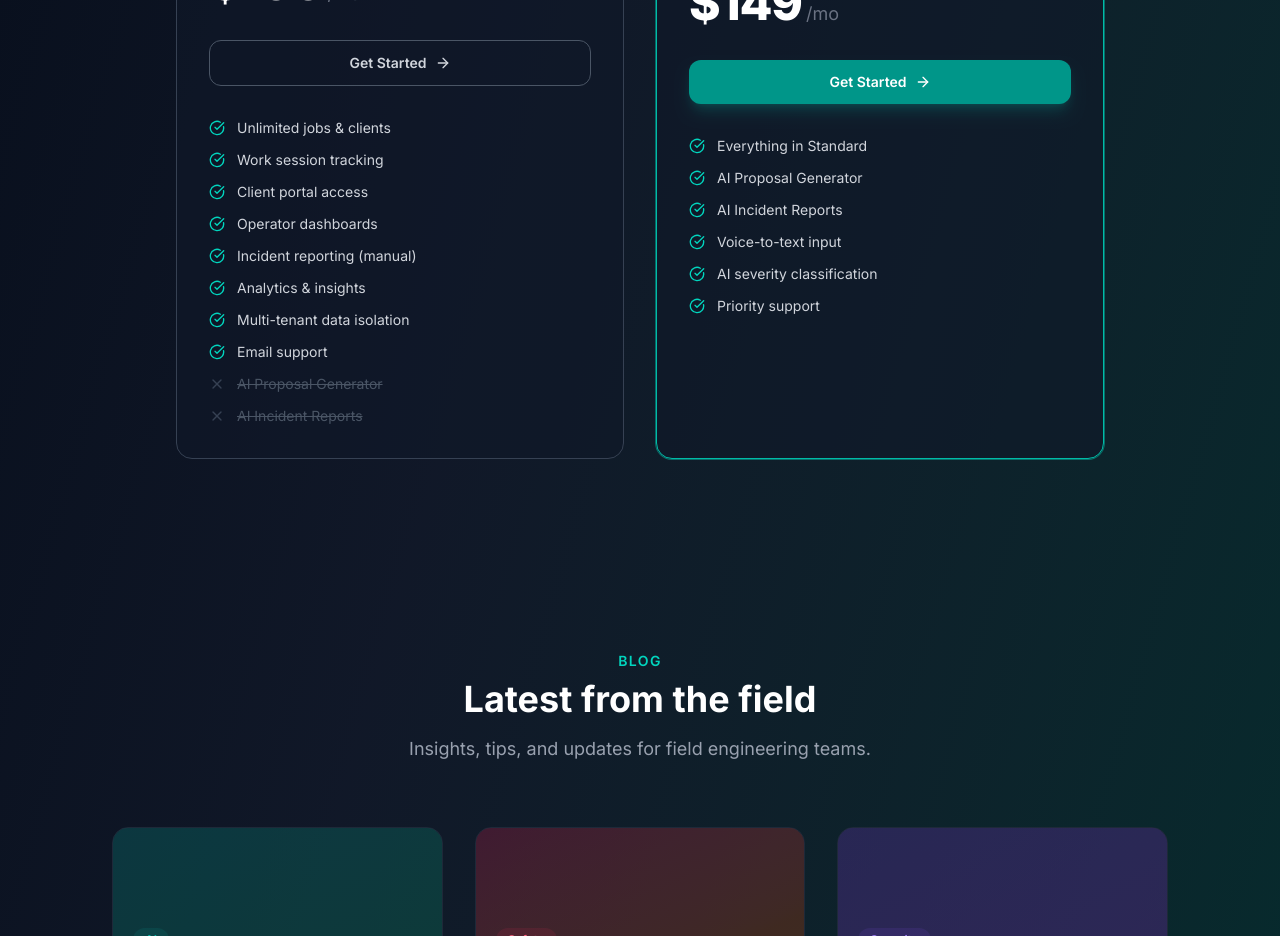
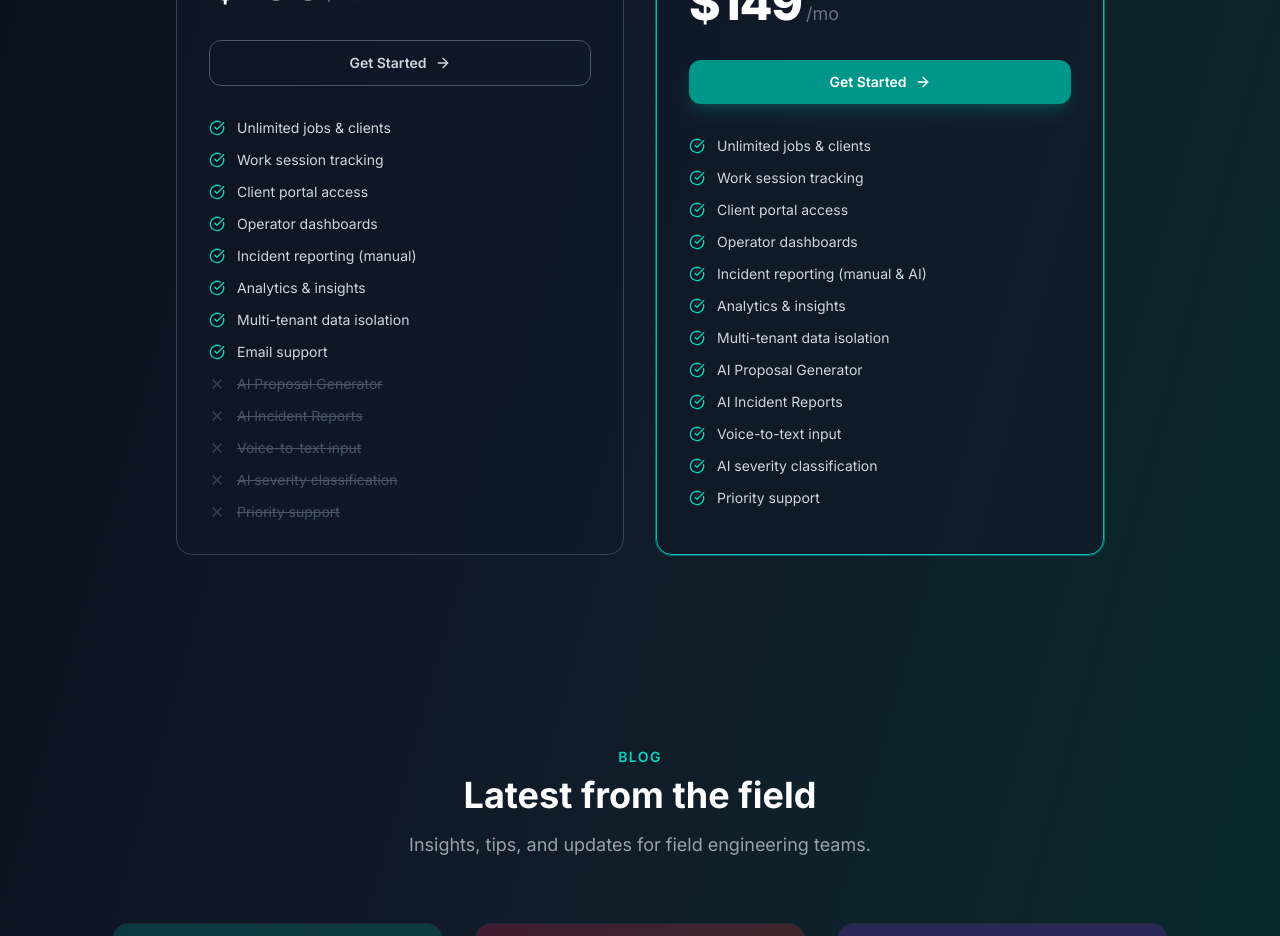
Before and after one commit to ernemonk/fieldpilot, a Next.js app: page / in a window 1280 px wide. Shown: the part 2520-3456 px from the top of the page. Built offline with nearby package versions, Linux system fonts and the light colour scheme; no server answers.

Commit message:
fix: Firestore undefined fields, speech no-speech error, pricing plan feature parity

```diff
--- a/src/app/(app)/ai/incident/page.tsx
+++ b/src/app/(app)/ai/incident/page.tsx
@@ -137,13 +137,20 @@ export default function AIIncidentReportPage() {
         setInterimText(interim);
       };
       rec.onerror = (e) => {
-        console.error('[Speech] Error:', e.error);
-        if (e.error !== 'no-speech') {
-          // no-speech is expected on iOS timeout — handled by onend restart
+        if (e.error === 'not-allowed') {
+          console.error('[Speech] Microphone access denied.');
           shouldRestartRef.current = false;
           setIsListening(false);
+          setInterimText('');
+        } else if (e.error === 'no-speech') {
+          // Expected: browser timed out waiting for audio — onend will restart
+          setInterimText('');
+        } else {
+          console.error('[Speech] Error:', e.error);
+          shouldRestartRef.current = false;
+          setIsListening(false);
+          setInterimText('');
         }
-        setInterimText('');
       };
       rec.onend = () => {
         setInterimText('');
@@ -198,13 +205,12 @@ export default function AIIncidentReportPage() {
       const jobTitle = jobs.find((j) => j.id === selectedJobId)?.title;
       const docRef = await createIncidentReport(tenantId, {
         jobId: selectedJobId || '__unassigned__',
-        jobTitle,
+        ...(jobTitle ? { jobTitle } : {}),
         operatorId: user?.uid ?? '',
         severity,
         description,
         photos: photos.map((p) => p.name),
-        voiceTranscript: voiceTranscript || undefined,
-        aiGeneratedReport: undefined,
+        ...(voiceTranscript ? { voiceTranscript } : {}),
         resolutionStatus: 'open',
       });
       setSavedDocId(docRef.id);
--- a/src/app/(app)/ai/proposal/page.tsx
+++ b/src/app/(app)/ai/proposal/page.tsx
@@ -1,4 +1,11 @@
 'use client';
+
+declare global {
+  interface Window {
+    SpeechRecognition: typeof SpeechRecognition;
+    webkitSpeechRecognition: typeof SpeechRecognition;
+  }
+}
 
 import { useState, useRef, useEffect } from 'react';
 import { PageHeader } from '@/components/ui/PageHeader';
@@ -42,7 +49,7 @@ export default function AIProposalGeneratorPage() {
   const fileInputRef = useRef<HTMLInputElement>(null);
 
   // ── Speech-to-text (Web Speech API) ──────────────────────────────────────
-  const recognitionRef = useRef<SpeechRecognition | null>(null);
+  const recognitionRef = useRef<any>(null);
   const shouldRestartRef = useRef(false); // iOS Safari stops on silence — auto-restart when true
   const finalAccumRef = useRef('');       // keep accumulator in sync across restarts
   const [listeningTarget, setListeningTarget] = useState<'project' | null>(null);
--- a/src/app/page.tsx
+++ b/src/app/page.tsx
@@ -97,7 +97,13 @@ const plans = [
       'Multi-tenant data isolation',
       'Email support',
     ],
-    excluded: ['AI Proposal Generator', 'AI Incident Reports'],
+    excluded: [
+      'AI Proposal Generator',
+      'AI Incident Reports',
+      'Voice-to-text input',
+      'AI severity classification',
+      'Priority support',
+    ],
   },
   {
     name: 'Pro',
@@ -107,7 +113,13 @@ const plans = [
     color: 'border-teal-500',
     buttonClass: 'bg-teal-600 text-white hover:bg-teal-500 shadow-lg shadow-teal-500/20',
     included: [
-      'Everything in Standard',
+      'Unlimited jobs & clients',
+      'Work session tracking',
+      'Client portal access',
+      'Operator dashboards',
+      'Incident reporting (manual & AI)',
+      'Analytics & insights',
+      'Multi-tenant data isolation',
       'AI Proposal Generator',
       'AI Incident Reports',
       'Voice-to-text input',
```
